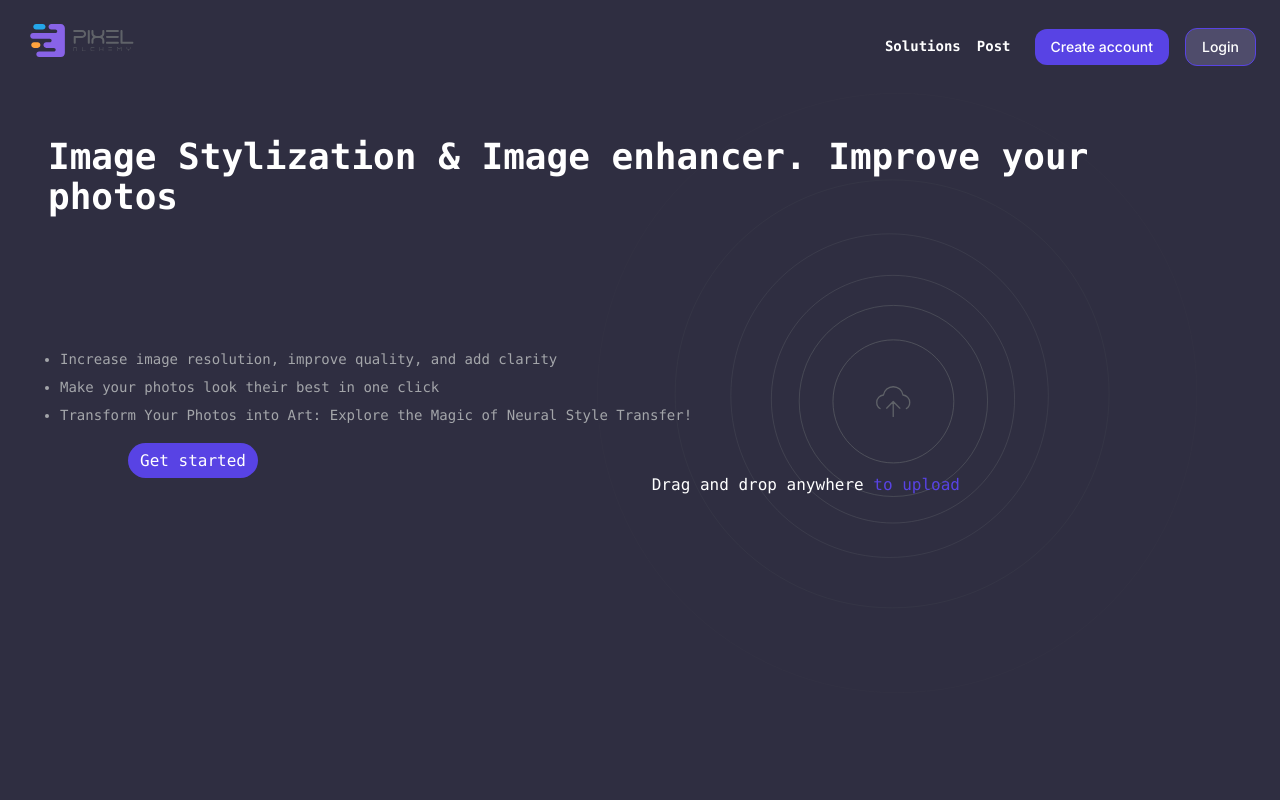
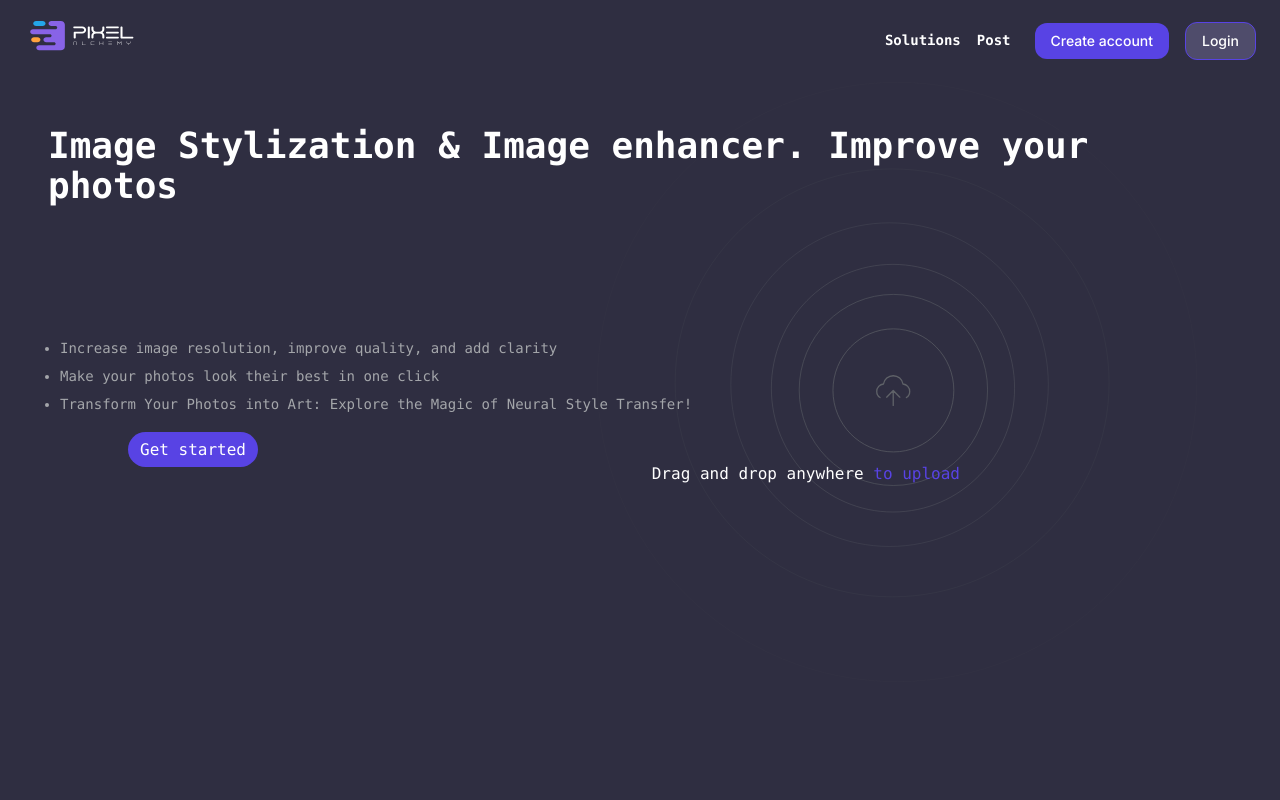
Before and after one commit to ouhammmourachid/pixel-alchemy-next, a Next.js app: page / in a window 1280 px wide. Shown: the top 800 px of the page. Built offline with nearby package versions, Linux system fonts and the light colour scheme; no server answers.

Commit message:
fix the path to the logo

```diff
--- a/src/components/Header/index.js
+++ b/src/components/Header/index.js
@@ -5,6 +5,7 @@ import React,{useRef,useState,useEffect,useContext} from 'react';
 import Cookies from 'js-cookie';
 import BASE_URL from '@/constants';
 import vector from '/public/vector.svg';
+import logoLight from '/public/logo-light.svg';
 import { LogedIn } from '@/contexts/LogedInContext';
 import { UserId } from '@/contexts/UserIdContext';
 import { ShowSignIn } from '@/contexts/ShowSignInContext';
@@ -61,7 +62,7 @@ export default function Header(){
     <nav className='nav'>
         <Link href='/'>
             <Image
-            src='/logo-dark.svg'
+            src={logoLight}
             alt='pixel-alchemy-logo'
             width={300}
             height={219}
```
